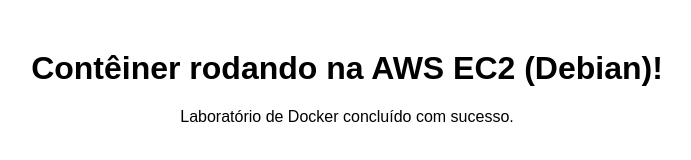
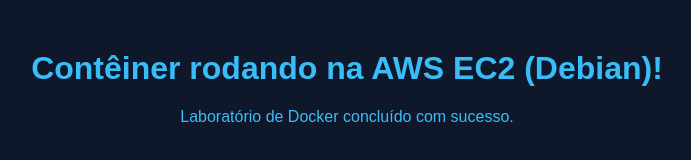
Before and after one commit to Edson-Andrade/DevOps, a plain HTML site: page index.html in a window 1280 px wide. Shown: the whole page, without its empty margins (293-984 px from the left). Drawn offline with Linux system fonts and the light colour scheme.

Commit message:
Atualiza visual do site para v2

```diff
--- a/index.html
+++ b/index.html
@@ -1,7 +1,7 @@
 <!DOCTYPE html>
 <html>
 <head><title>Lab DevOps AWS</title></head>
-<body style="font-family: Arial; text-align: center; margin-top: 50px;">
+<body style="font-family: Arial; text-align: center; margin-top: 50px; background-color: #0f172a; color: #38bdf8;">
   <h1>Contêiner rodando na AWS EC2 (Debian)!</h1>
   <p>Laboratório de Docker concluído com sucesso.</p>
 </body>
```
